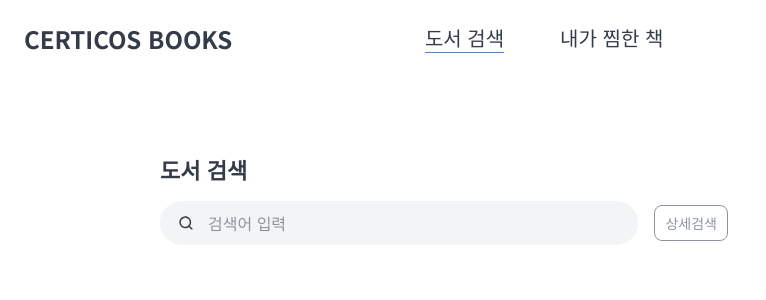
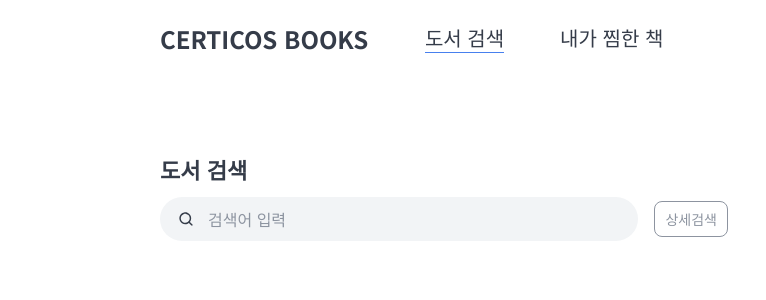
Before and after one commit to Garam-Leee/cdri-books-leegaram, a React (Vite) app: page / in a window 1280 px wide. Shown: the top 300 px of the page, without its empty margins (0-766 px from the left). Built offline with nearby package versions, Linux system fonts and the light colour scheme; no server answers.

Commit message:
style: improve search section layout

```diff
--- a/src/components/book/BookCard.tsx
+++ b/src/components/book/BookCard.tsx
@@ -254,7 +254,7 @@ const Title = styled.p(({ theme }) => ({
 
 const Authors = styled.p(({ theme }) => ({
   marginLeft: "16px",
-  color: theme.colors.text.subtitle,
+  color: theme.colors.text.secondary,
   whiteSpace: "nowrap",
   overflow: "hidden",
   textOverflow: "ellipsis",
@@ -308,6 +308,7 @@ const PriceArea = styled.div<{ isOpen: boolean }>(({ isOpen }) => ({
   flexDirection: "column",
   alignItems: "flex-end",
   marginRight: isOpen ? 0 : "56px",
+  gap: isOpen ? "8px" : 0,
 }));
 
 const PriceRow = styled.p`
--- a/src/components/book/SearchDetail.tsx
+++ b/src/components/book/SearchDetail.tsx
@@ -243,7 +243,7 @@ const TargetOption = styled.button(({ theme }) => ({
   backgroundColor: "transparent",
   color: theme.colors.text.subtitle,
   transition: "background-color 160ms ease",
-  ...theme.typography.caption,
+  ...theme.typography.body2 ,
 
   "&:hover": {
     backgroundColor: theme.colors.palette.lightGray,
@@ -282,7 +282,7 @@ const SubmitButton = styled.button(({ theme }) => ({
   borderRadius: "8px",
   backgroundColor: theme.colors.palette.primary,
   color: theme.colors.palette.white,
-  ...theme.typography.caption,
+  ...theme.typography.body2,
 
   "&:disabled": {
     backgroundColor: theme.colors.palette.gray,
--- a/src/components/book/SearchHistory.tsx
+++ b/src/components/book/SearchHistory.tsx
@@ -107,5 +107,4 @@ const DeleteImage = styled.img`
   width: 16px;
   height: 16px;
   display: block;
-  opacity: 0.5;
 `;
--- a/src/components/book/SearchSection.tsx
+++ b/src/components/book/SearchSection.tsx
@@ -151,7 +151,7 @@ export default function SearchSection({
 const Container = styled.section`
   width: 568px;
   max-width: 100%;
-  padding-bottom: 20px;
+  padding-bottom: 24px;
 `;
 
 const SearchBox = styled.div`
--- a/src/components/common/EmptyStatus.tsx
+++ b/src/components/common/EmptyStatus.tsx
@@ -20,7 +20,7 @@ const Container = styled.div`
   flex-direction: column;
   align-items: center;
   justify-content: center;
-  padding: 80px 16px;
+  padding: 120px 16px;
 `;
 
 const Icon = styled.img`
--- a/src/components/common/ErrorStatus.tsx
+++ b/src/components/common/ErrorStatus.tsx
@@ -19,7 +19,7 @@ const Container = styled.div`
   display: flex;
   align-items: center;
   justify-content: center;
-  padding: 80px 16px;
+  padding: 120px 16px;
 `;
 
 const Text = styled.p(({ theme }) => ({
--- a/src/components/common/Header.tsx
+++ b/src/components/common/Header.tsx
@@ -29,7 +29,7 @@ export default function Header() {
 const Container = styled.header`
   display: flex;
   align-items: center;
-  padding: 24px;
+  padding: 24px 160px;
 
   @media (max-width: 768px) {
     flex-direction: column;
--- a/src/layouts/AppLayout.tsx
+++ b/src/layouts/AppLayout.tsx
@@ -27,7 +27,7 @@ const Container = styled.main`
 `;
 
 const Title = styled.h2(({ theme }) => ({
-  marginBottom: "20px",
+  marginBottom: "16px",
   color: theme.colors.text.primary,
   ...theme.typography.title2,
 }));
--- a/src/pages/HomePage.tsx
+++ b/src/pages/HomePage.tsx
@@ -19,18 +19,26 @@ const isValidSearchTarget = (target: string | null): target is SearchTarget => {
 export default function HomePage() {
   const [searchParams, setSearchParams] = useSearchParams();
 
-  const [keyword, setKeyword] = useState("");
-  const [submittedKeyword, setSubmittedKeyword] = useState("");
-  const [target, setTarget] = useState<SearchTarget | undefined>();
+  // URL에서 직접 검색 파라미터 읽기 (derived state)
+  const queryFromUrl = searchParams.get("query") ?? "";
+  const targetFromUrl = searchParams.get("target");
 
+  const submittedKeyword = queryFromUrl;
+  const target = isValidSearchTarget(targetFromUrl) ? targetFromUrl : undefined;
+
+  // 사용자 입력용 로컬 state (URL과 동기화)
+  const [keyword, setKeyword] = useState(queryFromUrl);
+
+  // URL이 변경되면 입력 필드도 동기화 (뒤로가기 등)
+  // URL은 외부 시스템이므로 이 패턴은 정당함
   useEffect(() => {
-    const nextQuery = searchParams.get("query") ?? "";
-    const nextTarget = searchParams.get("target");
-
-    setKeyword(nextQuery);
-    setSubmittedKeyword(nextQuery);
-    setTarget(isValidSearchTarget(nextTarget) ? nextTarget : undefined);
-  }, [searchParams]);
+    if (keyword !== queryFromUrl) {
+      // eslint-disable-next-line react-hooks/set-state-in-effect
+      setKeyword(queryFromUrl);
+    }
+    // keyword는 의도적으로 제외 (무한 루프 방지)
+    // eslint-disable-next-line react-hooks/exhaustive-deps
+  }, [queryFromUrl]);
 
   const {
     data,
@@ -107,7 +115,8 @@ export default function HomePage() {
 
 const ResultCount = styled.p(({ theme }) => ({
   color: theme.colors.text.primary,
-  ...theme.typography.body2,
+  ...theme.typography.caption,
+  marginBottom: "36px",
 }));
 
 const Count = styled.span(({ theme }) => ({
--- a/src/pages/NotFoundPage.tsx
+++ b/src/pages/NotFoundPage.tsx
@@ -77,10 +77,10 @@ const Title = styled.h2(({ theme }) => ({
 }));
 
 const Message = styled.p(({ theme }) => ({
+  ...theme.typography.body1,
   marginBottom: "32px",
   color: theme.colors.text.secondary,
   lineHeight: 1.6,
-  ...theme.typography.body1,
 }));
 
 const Countdown = styled.span(({ theme }) => ({
```
